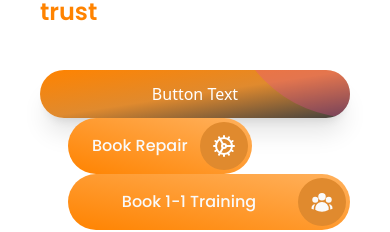
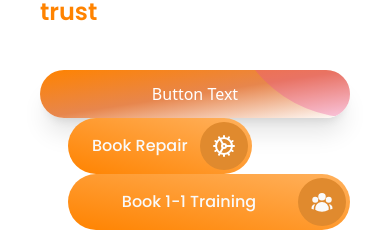
Before and after one commit to alfie-gr/the-it-store-v2, a React (Vite) app: page / in a window 390 px wide. Shown: the part 434-666 px from the top of the page. Built offline with nearby package versions, Linux system fonts and the light colour scheme.

Commit message:
Optimized layout for mobile view

```diff
--- a/src/pages/Home.jsx
+++ b/src/pages/Home.jsx
@@ -41,7 +41,7 @@ export default function Home() {
                 <div className=' relative flex flex-col md:flex-row space-x-7' >
 
                     <a href="#_" class="relative inline-flex items-center justify-center p-4 px-5 py-3 overflow-hidden font-medium text-indigo-600 transition duration-300 ease-out rounded-full shadow-xl group hover:ring-1 hover:ring-purple-500">
-                        <span class="absolute inset-0 w-full h-full bg-gradient-to-br from-[#FF8300] via-[#e08a2e] to-[#3f3f3f]"></span>
+                        <span class="absolute inset-0 w-full h-full bg-gradient-to-br from-[#FF8300] via-[#e7864d] to-[#ffffff]"></span>
                         <span class="absolute bottom-0 right-0 block w-64 h-64 mb-32 mr-4 transition duration-500 origin-bottom-left transform rotate-45 translate-x-24 bg-pink-500 rounded-full opacity-30 group-hover:rotate-90 ease"></span>
                         <span class="relative text-white">Button Text</span>
                     </a>
```
